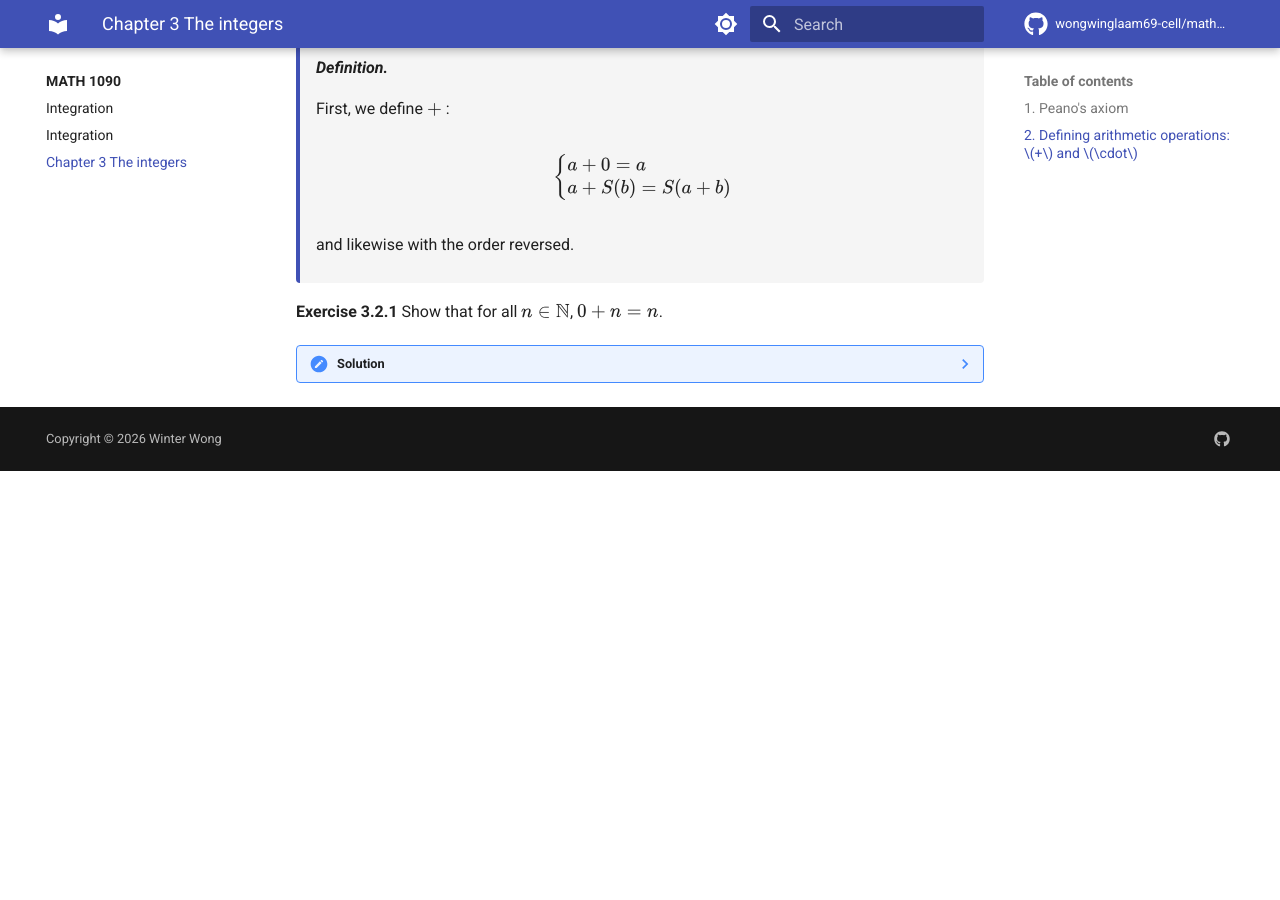
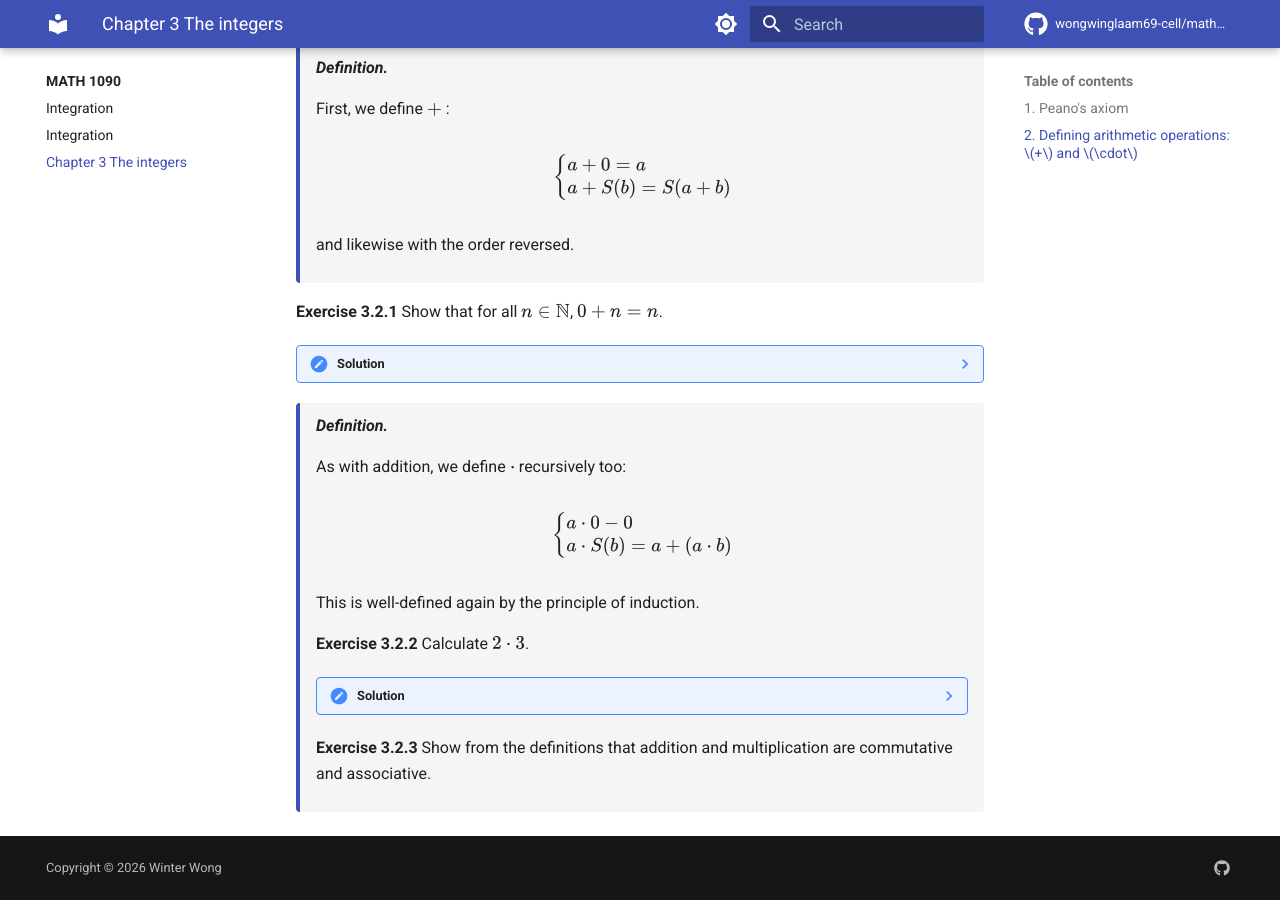
Before and after one commit to wongwinglaam69-cell/math-notes, an MkDocs documentation site: the page built from docs/MATH1090/chapter3.md, in a window 1280 px wide and 900 px high, scrolled down 761 px. Built offline with MkDocs 1.6.1 and Material for MkDocs 9.7.7, drawn with Linux system fonts in a browser that asks for light colours; comment, search, counter and statistics services are not loaded; before the commit the page ends 1232 px from its top, so only the background shows below that.

Commit message:
updated MATH1090 chapter 3

```diff
--- a/docs/MATH1090/chapter3.md
+++ b/docs/MATH1090/chapter3.md
@@ -58,3 +58,31 @@ and likewise with the order reversed.
     Therefore $P$ is also true of $S(x)$.
 
     By the principle of induction, $P$ is true of all $n\in \mathbb{N}$.
+
+<div class="definition" markdown>
+As with addition, we define $\cdot$ recursively too:
+
+$$
+\begin{cases}
+a\cdot0-0\\
+a\cdot S(b)=a+(a\cdot b)
+\end{cases}
+$$
+
+This is well-defined again by the principle of induction.
+
+**Exercise 3.2.2** Calculate $2\cdot 3$.
+??? note "Solution"
+
+    $$
+    \begin{aligned}
+    2\cdot 3 &= S(S(0)) \cdot S(S(S(0))) \\
+    &= S(S(0)) + (S(S(0))\cdot S(S(0)))\\
+    &= S(S(0)) + S(S(0)) + S(S(0))\cdot S(0)\\
+    &=S(S(0)) + S(S(0)) + S(S(0)) + S(S(0))\cdot 0\\
+    &=S(S(0)) + S(S(0)) + S(S(0)) + 0\\
+    &=S(S(S(S(S(S(0))))))
+    \end{aligned}
+    $$
+
+**Exercise 3.2.3** Show from the definitions that addition and multiplication are commutative and associative.
```
